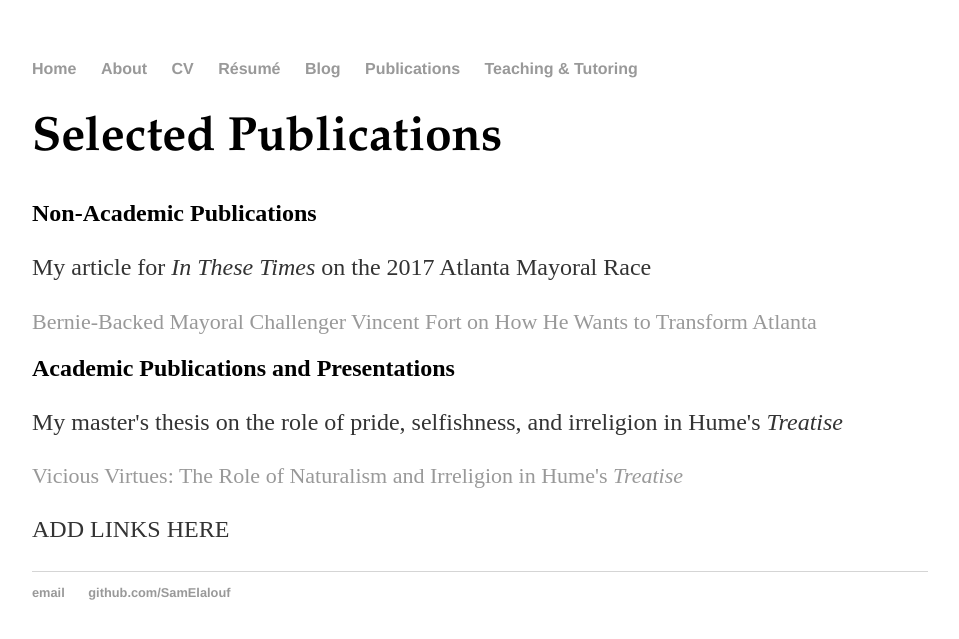
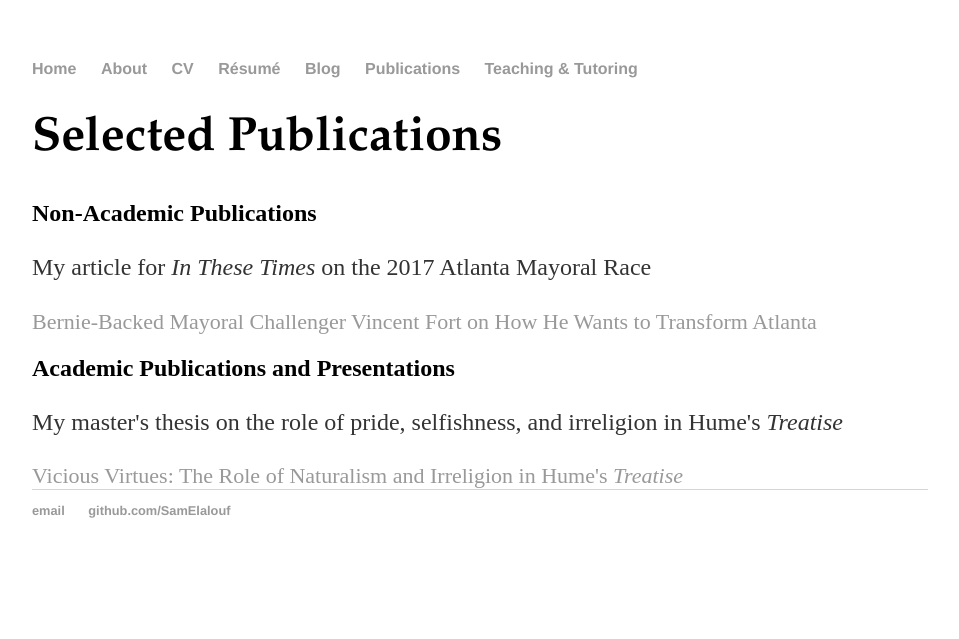
Before and after one commit to SamElalouf/samelalouf.github.io, a Jekyll site: the page built from publications/index.html, in a window 1280 px wide. Shown: the top 639 px of the page, without its empty margins (160-1119 px from the left). Built offline with Jekyll 4.4.1, drawn with Linux system fonts in a browser that asks for light colours.

Commit message:
Update index.html

```diff
--- a/publications/index.html
+++ b/publications/index.html
@@ -11,5 +11,5 @@ title: Selected Publications
   <h2>Academic Publications and Presentations</h2>
 	<p>My master's thesis on the role of pride, selfishness, and irreligion in Hume's <em>Treatise</em></p>
 	<a href="https://scholarworks.gsu.edu/cgi/viewcontent.cgi?article=1225&amp;context=philosophy_theses" style="font-size: 22px">Vicious Virtues: The Role of Naturalism and Irreligion in Hume's <em>Treatise</em> </a>
-	<p> ADD LINKS HERE </p>
+
 </div><!-- /.blurb -->
```
